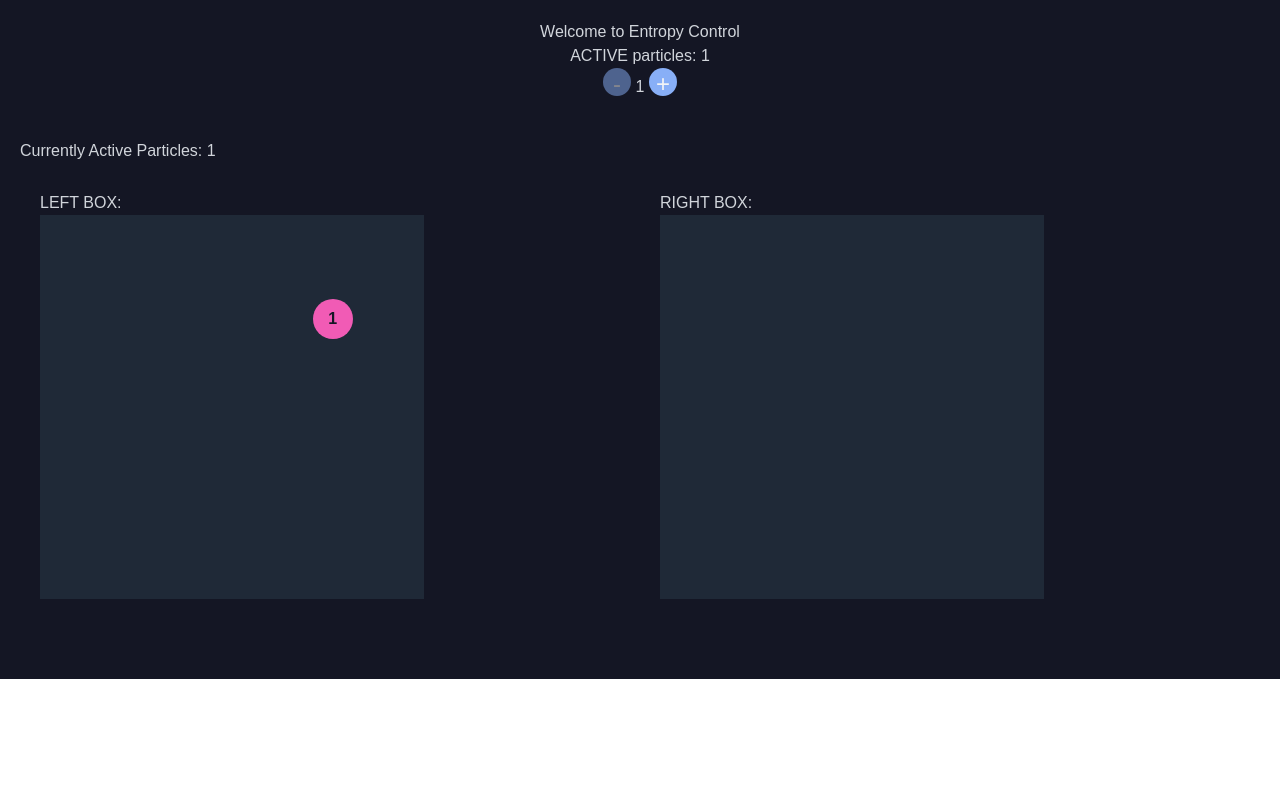
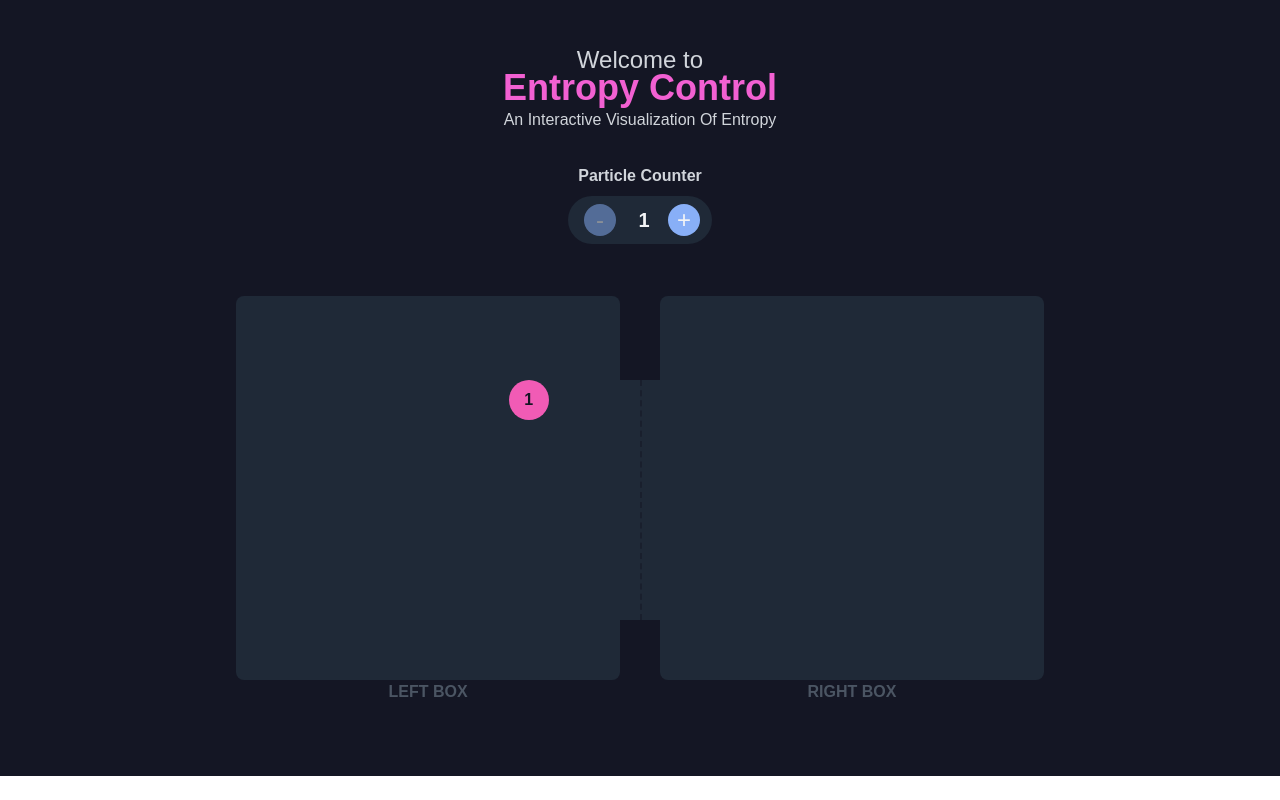
Before and after one commit to hyddeos/Entropy, a SvelteKit app: page / in a window 1280 px wide. Built offline with nearby package versions, Linux system fonts and the light colour scheme.

Commit message:
css on boxes done

```diff
--- a/src/components/Box.svelte
+++ b/src/components/Box.svelte
@@ -9,20 +9,9 @@
 		return Math.floor(Math.random() * (88 - 0) + 1);
 	};
 
-	$: {
-		for (let i = 0; i < particles.length; i++) {
-  			console.log("p",particles[i]);
-			console.log("p",randomNumber());
-
-
-			}
-		}
-
-
-
 </script>
 
-<div class="bg-base-400 w-96 h-96 relative">
+<div class="bg-base-400 w-96 h-96 relative rounded-lg">
 	{#each particles as particle}
 	<div style:background={particle[0].color} style:left="{randomNumber()}%" style:top="{randomNumber()}%"
 		class="h-10 w-10 rounded-full absolute text-center text-neutral flex justify-center items-center">
--- a/src/components/Boxes.svelte
+++ b/src/components/Boxes.svelte
@@ -72,15 +72,17 @@
 
 </script>
 
-<p>Currently Active Particles: {active_particles}</p>
-
-
-<div class="my-2 flex">
-    <div class="w-full p-5">
-        LEFT BOX:<Box particles={boxLeft}/>
+<div class="my-2 flex justify-center items-center">
+    <div class="py-3">
+        <Box particles={boxLeft}/>
+        <h3 class="text-center text-l font-semibold text-base-300">LEFT BOX</h3>
     </div>
-    <div class="w-full p-5">
-        RIGHT BOX:<Box particles={boxRight} />
+    <div class="bg-base-400 w-10 h-60 static">
+        <div class="w-1 h-60 border-l-2 border-dashed border-neutral/50 absolute ml-5"></div>
+    </div>
+    <div class="py-3">
+        <Box particles={boxRight} />
+        <h3 class="text-center text-l font-semibold text-base-300">RIGHT BOX</h3>
     </div>
 
 </div>
--- a/src/routes/+page.svelte
+++ b/src/routes/+page.svelte
@@ -19,15 +19,25 @@
 	}
 
 </script>
-<div class="flex flex-row justify-center">
-    <div class="basis-4/4 text-center">
-        <h1 class="center text-indigo-500">Welcome to Entropy Control</h1>
+<div>
+    <div class="basis-4/4 text-center my-8">
+        <h2 class="text-2xl center -my-2">Welcome to</h2>
+        <h1 class="text-4xl text-primary font-bold center text-indigo-500">Entropy Control</h1>
+        <h4 class="text-l center">An Interactive Visualization Of Entropy </h4>
+    </div>
+    <div class="basis-4/4 text-center my-8 justify-center">
+        <strong><p class="my-2">Particle Counter</p></strong>
+        <div class="flex justify-center items-center bg-base-400 w-36 p-2 rounded-full m-auto">
+            <div class="w-10">
+                <button id="btnMinus" disabled=true class="bg-info text-base-100 text-2xl rounded-full h-8 w-8 disabled:opacity-50" on:click={handleClickMinus}>-</button>
+            </div>
+            <div class="w-12"><strong class="text-xl text-base-100">{active_particles}</strong></div>
+            <div class="">
+                <button id="btnPlus" class="bg-info text-base-100 text-2xl rounded-full h-8 w-8 disabled:opacity-50"  on:click={handleClickPlus}>+</button>
+            </div>
+        </div>
 
-        <p>ACTIVE particles: {active_particles}</p>
 
-        <button id="btnMinus" disabled=true class="bg-info text-base-100 text-2xl rounded-full h-7 w-7 disabled:opacity-50" on:click={handleClickMinus}>-</button>
-            {active_particles}
-        <button id="btnPlus" class="bg-info text-base-100 text-2xl rounded-full h-7 w-7 disabled:opacity-50"  on:click={handleClickPlus}>+</button>
     </div>
 
 </div>
```
Also changed, not shown: src/routes/+layout.svelte (line endings or trailing spaces), src/styles/tailwind-output.css.
